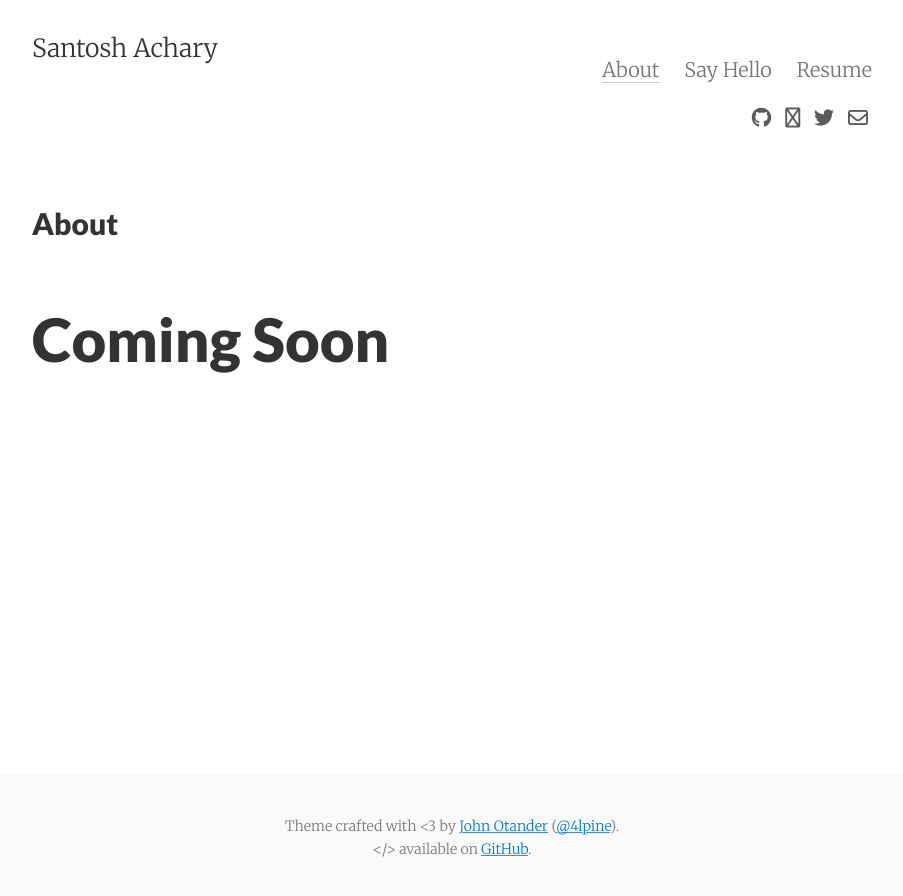
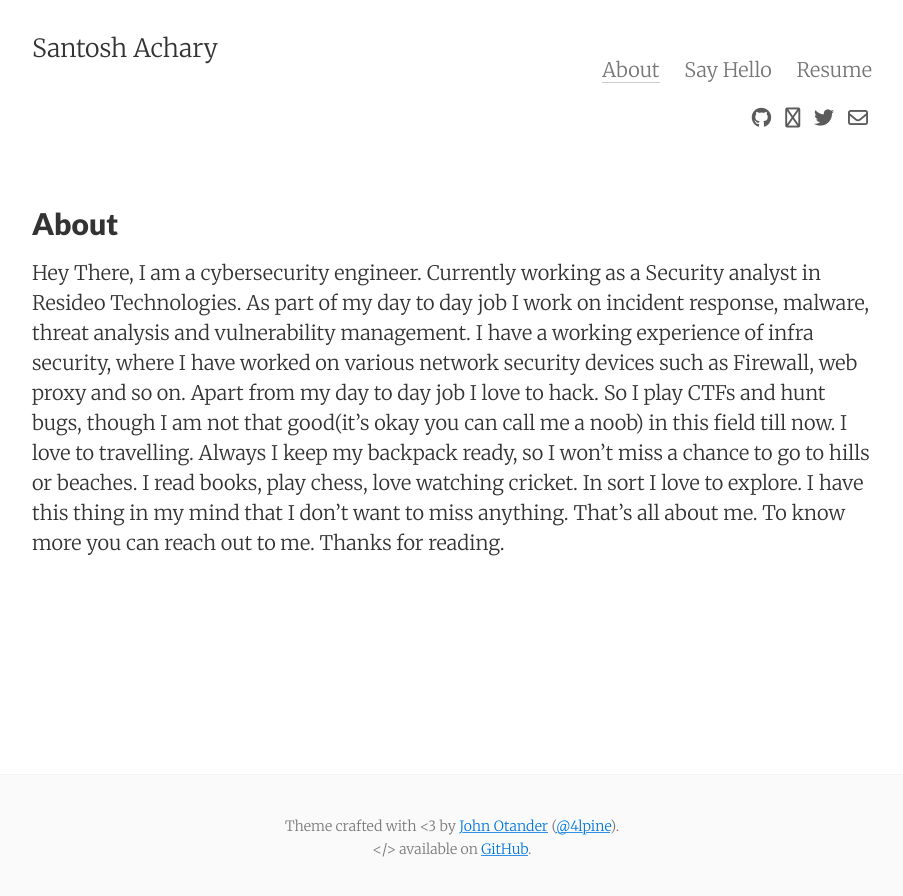
Before and after one commit to asantoshka/asantoshka.github.io, a Jekyll site: the page built from about.md, in a window 1280 px wide. Shown: the top 896 px of the page, without its empty margins (188-1091 px from the left). Built offline with Jekyll 4.4.1, drawn with Linux system fonts in a browser that asks for light colours; nearby versions of some CDN libraries.

Commit message:
Update about.md

```diff
--- a/about.md
+++ b/about.md
@@ -5,4 +5,4 @@ permalink: /about/
 tags: about
 ---
 
-# Coming Soon
+Hey There, I am a cybersecurity engineer. Currently working as a Security analyst in Resideo Technologies. As part of my day to day job I work on incident response, malware, threat analysis and vulnerability management. I have a working experience of infra security, where I have worked on various network security devices such as Firewall, web proxy and so on. Apart from my day to day job I love to hack. So I play CTFs and hunt bugs, though I am not that good(it's okay you can call me a noob) in this field till now. I love to travelling. Always I keep my backpack ready, so I won't miss a chance to go to hills or beaches. I read books, play chess, love watching cricket. In sort I love to explore. I have this thing in my mind that I don't want to miss anything. That's all about me. To know more you can reach out to me. Thanks for reading.
```
